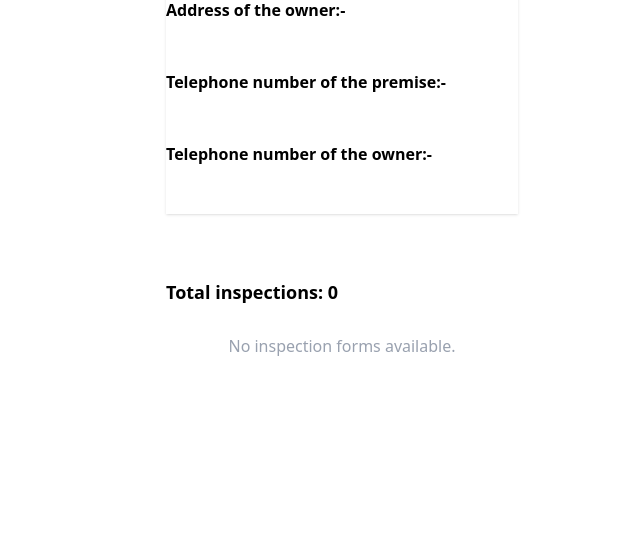
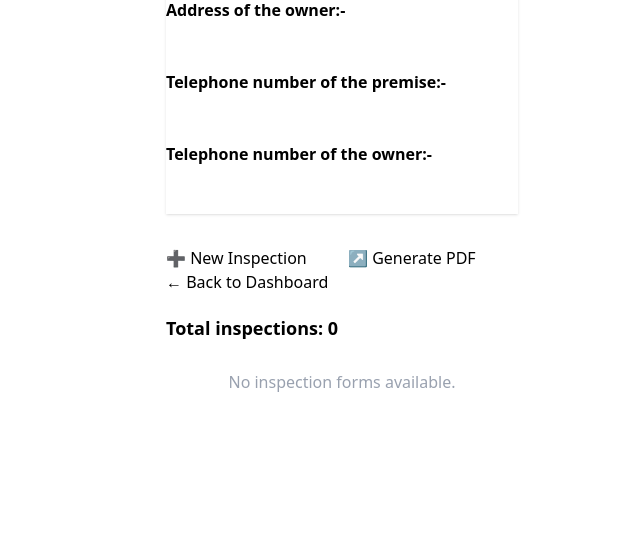
Before and after one commit to hirusha-adi/phi-data-collection, a Python web app: template app/templates/view_forms.html in a window 1280 px wide. Shown: the part 614-1147 px from the top of the page, without its empty margins (298-938 px from the left). Run offline with Jinja, Linux system fonts and the light colour scheme; the template is opened without the code that fills it, so the values that code supplies are empty; some libraries are stand-ins or nearby versions.

Commit message:
add action buttons

```diff
--- a/app/templates/view_forms.html
+++ b/app/templates/view_forms.html
@@ -6,7 +6,7 @@
   <h2 class="text-xl font-bold mb-6 text-center">📋 Inspection Records</h2>
 
   <h2 class="mt-4 mb-3 text-lg font-bold">of {{ location.name_of_premise }}</h2>
-  <div class="card bg-base-100 shadow-sm mb-16">
+  <div class="card bg-base-100 shadow-sm mb-8">
     <div class="card-body">
       <p>
         <strong>PHI Area:-</strong> {{ location.area.name }} <br><br>
@@ -22,6 +22,14 @@
       </p>
     </div>
   </div>
+
+
+  <div class="grid grid-cols-2 gap-x-3">
+    <a href="{{ url_for('main.add_form', location_id=location.id) }}" class="btn btn-soft btn-primary">➕ New Inspection</a>
+    <!-- TODO: Change the URL later -->
+    <a href="{{ url_for('main.add_form') }}" class="btn btn-soft btn-primary">↗ Generate PDF</a>
+  </div>
+  <a href="{{ url_for('main.dashboard') }}" class="btn btn-ghost mb-12 mt-3 w-full">← Back to Dashboard</a>
 
   <div class="mt-5 mb-7 text-lg font-bold">
     Total inspections: {{ forms|length }}
```
